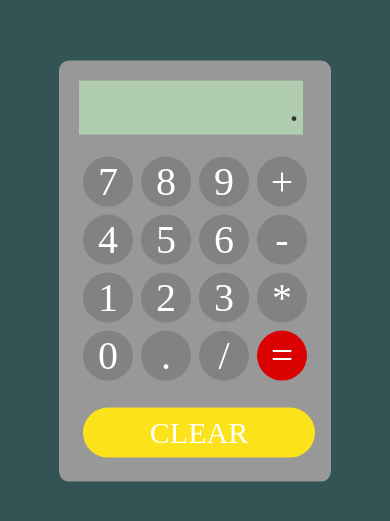
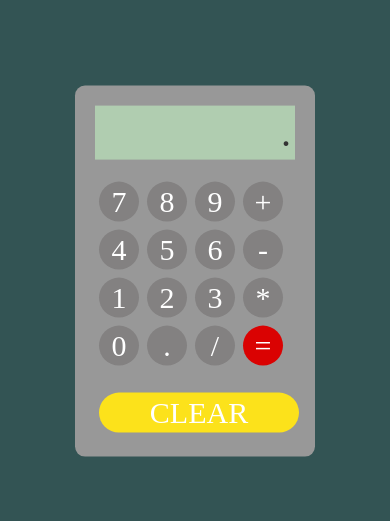
Before and after one commit to danTimmermans/js_calculator, a plain HTML site: page index.html in a window 390 px wide. Shown: the part 151-672 px from the top of the page. Drawn offline with Linux system fonts and the light colour scheme.

Commit message:
fix responsive 2

```diff
--- a/css/layout/_general.scss
+++ b/css/layout/_general.scss
@@ -11,4 +11,5 @@ h1, h2, h3, h4, h5, h6 {
     top: 50%;
     left: 50%;
     transform: translate(-50%, -50%);
+    padding: 20px;
 }
--- a/css/pages/_homepage.scss
+++ b/css/pages/_homepage.scss
@@ -7,6 +7,9 @@
     width: 232px;
     display: flex;
     flex-wrap: wrap;
+    @include media-breakpoint-down("sm"){
+        width: 200px;
+        }
 }
 button{
     background-color: rgb(131, 129, 129);
@@ -23,13 +26,22 @@ button{
     &:active{
         background-color: rgb(232,232,232);
     }
+    @include media-breakpoint-down("sm"){
+    font-size: 30px;
+    width: 40px;
+    height: 40px;
+    }
 }
 .screen{
-    width: 224px;
+    width: 100%;
     background-color: rgb(176, 205, 176);
     font-size: 40px;
     text-align: end;
     padding: 4px;
+    // @include media-breakpoint-down("sm"){
+    //     font-size: 30px;
+    //     width: 200px;
+    //     }
 }
 #equal {
     background-color: rgb(218,2,2);
```
Also changed, not shown: css/styles.min.css, 1 other file.
